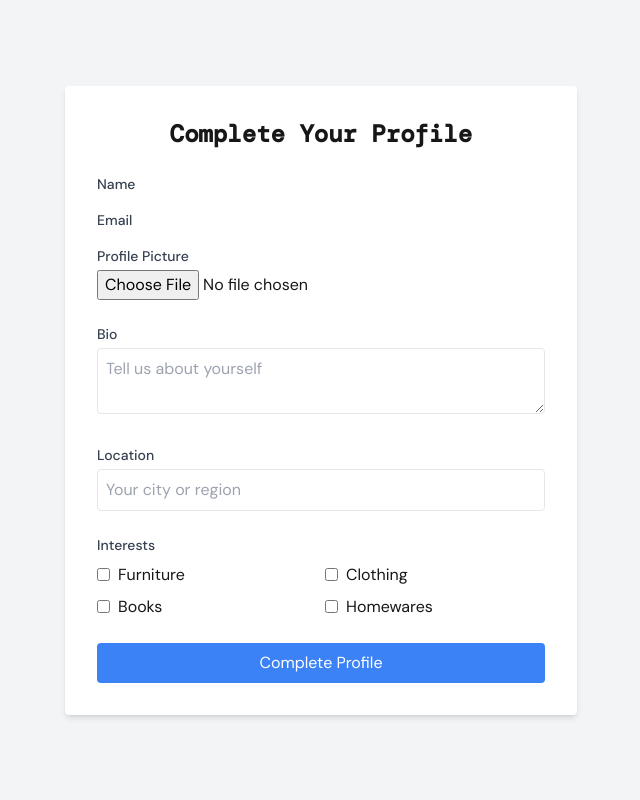
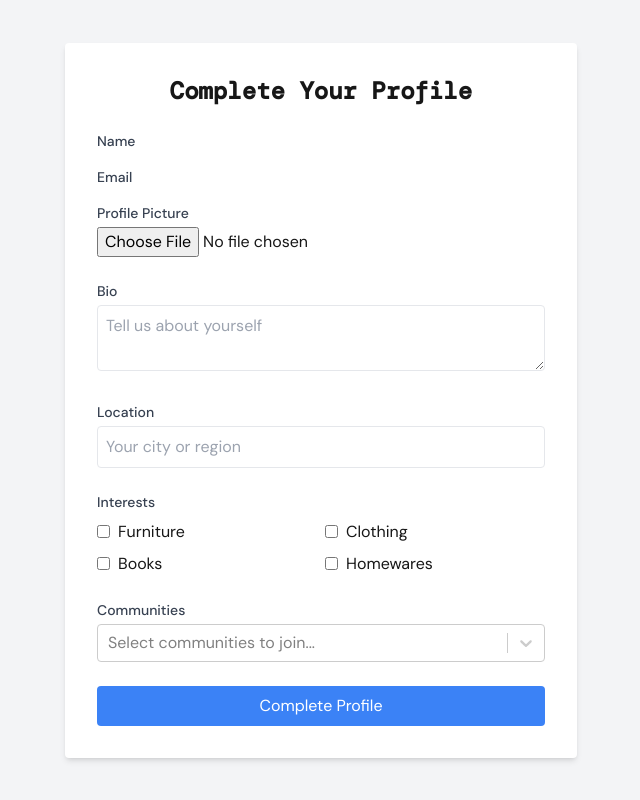
Before and after one commit to jenaalsup/nab, a Next.js app in the folder my-app/: page /onboarding in a window 1280 px wide. Shown: the whole page, without its empty margins (319-959 px from the left). Built offline with nearby package versions, Linux system fonts and the light colour scheme; no server answers; a web font is replaced by a local one.

Commit message:
add communities to user profiles

```diff
--- a/my-app/app/components/UserProfile.tsx
+++ b/my-app/app/components/UserProfile.tsx
@@ -118,6 +118,17 @@ const UserProfile = () => {
         </div>
       )}
 
+      {userData?.communities && userData.communities.length > 0 && (
+        <div className="p-2">
+          <h2 className="font-semibold">Communities</h2>
+          <ul className="list-disc list-inside">
+            {userData.communities.map((community: string) => (
+              <li key={community}>{community}</li>
+            ))}
+          </ul>
+        </div>
+      )}
+
       <button onClick={handleSignOut} className="bg-red-500 text-white px-4 py-2 rounded hover:bg-red-600">Sign Out</button>
     </div>
   );
--- a/my-app/app/onboarding/page.tsx
+++ b/my-app/app/onboarding/page.tsx
@@ -8,6 +8,7 @@ import { useFirebase } from '../../contexts/FirebaseContext';
 import { doc, setDoc, getDoc } from 'firebase/firestore';
 import { useSearchParams } from 'next/navigation';
 import type { User } from '../../types/user';
+import Select from 'react-select';
 
 const OnboardingPage = () => {
   const { currentUser } = useAuth();
@@ -23,6 +24,12 @@ const OnboardingPage = () => {
   const { db } = useFirebase();
   const searchParams = useSearchParams();
   const isEditing = searchParams.get('edit') === 'true';
+  const [communities, setCommunities] = useState<string[]>([]);
+  const availableCommunities = [
+    { value: 'Caltech', label: 'Caltech' },
+    { value: 'NYU', label: 'NYU' },
+    { value: 'Impact Labs', label: 'Impact Labs' }
+  ];
 
   // Add this effect to load existing data
   useEffect(() => {
@@ -36,6 +43,7 @@ const OnboardingPage = () => {
           setBio(userData.bio || '');
           setLocation(userData.location || '');
           setInterests(userData.interests || []);
+          setCommunities(userData.communities || []);
         }
       } catch (err) {
         console.error('Error loading user data:', err);
@@ -105,6 +113,7 @@ const OnboardingPage = () => {
         bio,
         location,
         interests,
+        communities,
         updatedAt: Date.now(),
       };
 
@@ -181,6 +190,27 @@ const OnboardingPage = () => {
             </div>
           </div>
 
+          <div>
+            <label className="block text-sm font-medium text-gray-700">Communities</label>
+            <Select
+              isMulti
+              name="communities"
+              options={availableCommunities}
+              className="mt-1"
+              value={availableCommunities.filter(option =>
+                communities.includes(option.value)
+              )}
+              onChange={(selectedOptions) => {
+                setCommunities(
+                  selectedOptions
+                    ? selectedOptions.map(option => option.value)
+                    : []
+                );
+              }}
+              placeholder="Select communities to join..."
+            />
+          </div>
+
           <button
             type="submit"
             className="w-full px-4 py-2 text-white bg-blue-500 rounded hover:bg-blue-600"
--- a/my-app/package.json
+++ b/my-app/package.json
@@ -15,7 +15,8 @@
     "framer-motion": "^11.15.0",
     "next": "15.1.3",
     "react": "^19.0.0",
-    "react-dom": "^19.0.0"
+    "react-dom": "^19.0.0",
+    "react-select": "^5.9.0"
   },
   "devDependencies": {
     "@eslint/eslintrc": "^3",
--- a/my-app/types/user.ts
+++ b/my-app/types/user.ts
@@ -5,6 +5,7 @@ export interface User {
   bio?: string;
   location?: string;
   interests?: string[];
+  communities?: string[];
   createdAt?: number;
   updatedAt: number;
   photoURL: string | null;  // Changed from string | undefined to string | null
```
Also changed, not shown: 1 other file (tests, documents, lock files or other folders).
